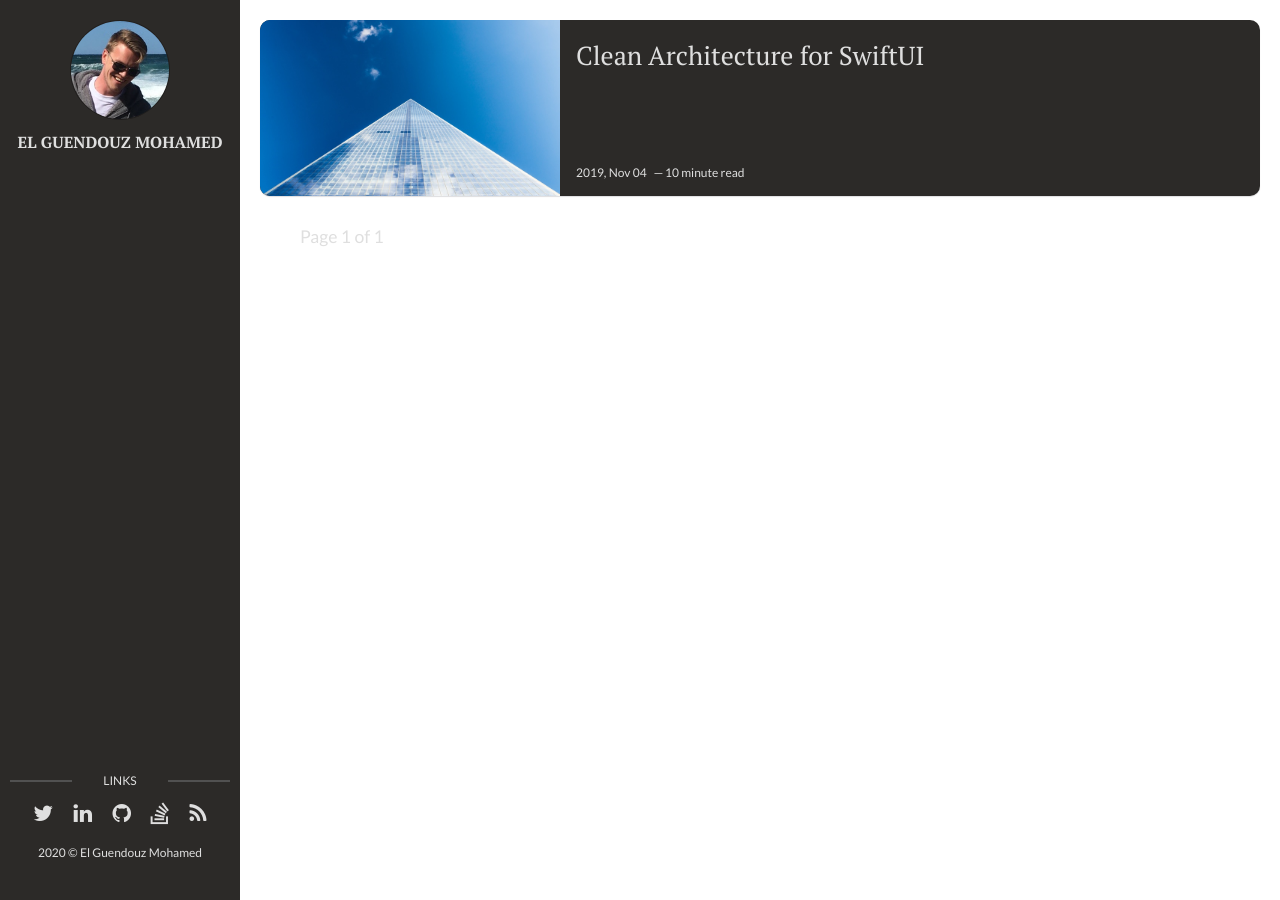
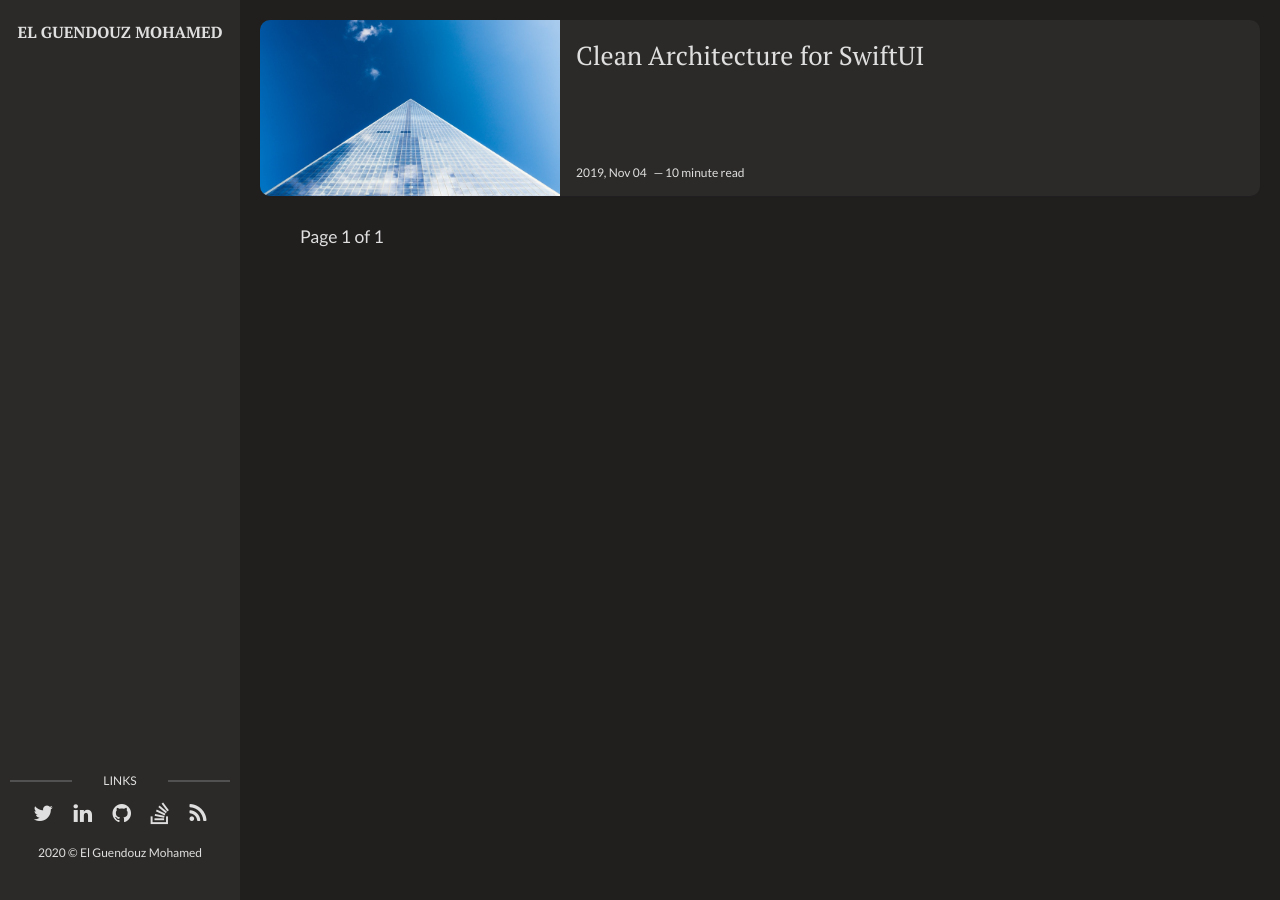
Before and after one commit to MohamedElGuendouz/mohamedelguendouz.github.io, a Jekyll site: the page built from index.html, in a window 1280 px wide. Built offline with Jekyll 4.4.1, drawn with Linux system fonts in a browser that asks for light colours; the list of posts is cut into pages by our own code.

Commit message:
remove image

```diff
--- a/_layouts/main.html
+++ b/_layouts/main.html
@@ -5,12 +5,12 @@
 <aside class="sidebar">
   <header>
     <div class="about">
-      <div class="author-logo">
+      <!--<div class="author-logo">
       <span class="hover-message">Let's connect on LinkedIn!</span>
       <div class="cover-author-image">
         <a href="https://in.linkedin.com/in/{{site.social-linkedin}}" target="_blank"><img src="{{site.baseurl}}/assets/img/{% if site.author-img %}{{site.author-img}}{% endif %}" alt="{{site.author}}"></a>
       </div>
-      </div>
+      </div>-->
       <div class="author-name">{{site.author}}</div>
     </div>
   </header> <!-- End Header -->
--- a/assets/css/main.css
+++ b/assets/css/main.css
@@ -789,7 +789,7 @@
 body {
   font-family: "Lato", sans-serif;
   color: #DFDFDF;
-  background-color: #ffffff;
+  background-color: #211F1E;
   margin: 0;
   -webkit-font-smoothing: antialiased;
   -moz-osx-font-smoothing: grayscale;
```
